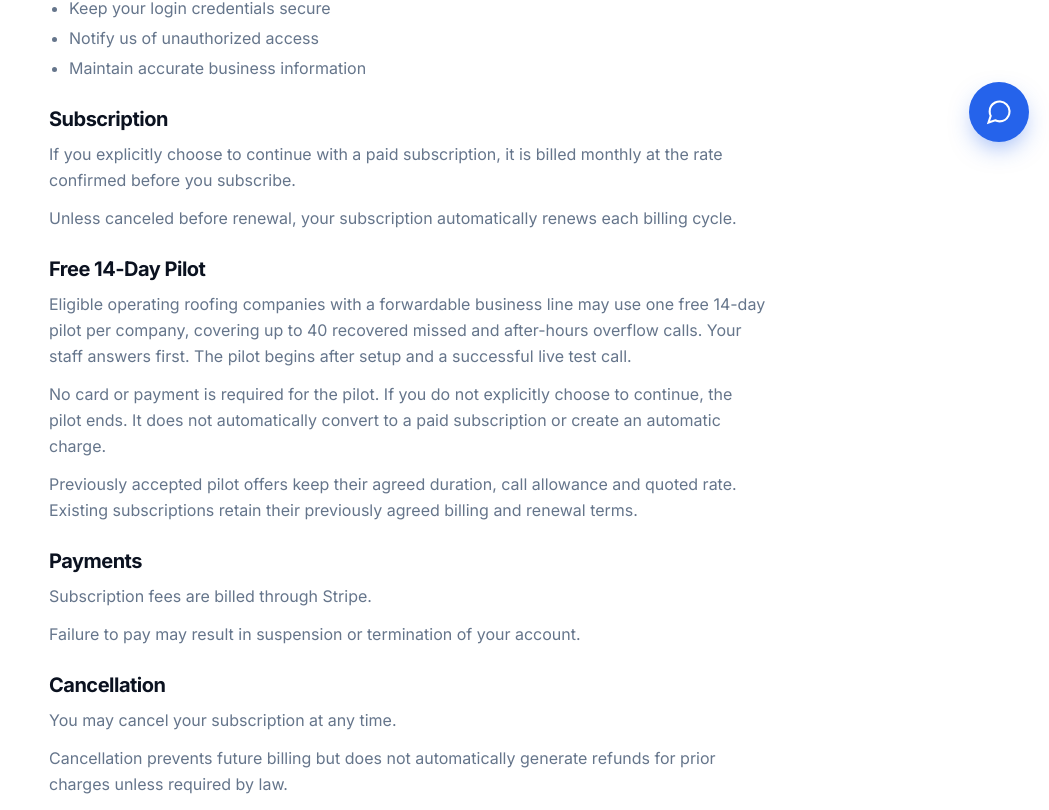
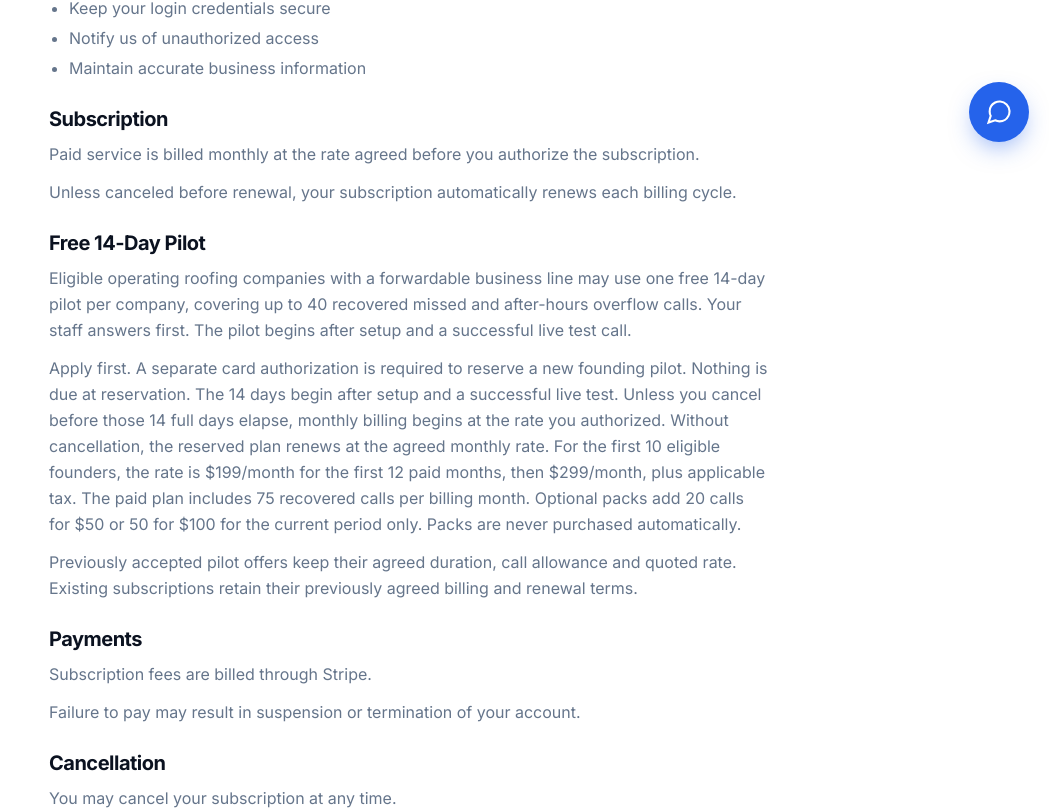
Before and after one commit to maag8484/Roofers-AI-Lead-Recovery, a React (Vite) app: page /terms in a window 1280 px wide. Shown: the part 638-1448 px from the top of the page, without its empty margins (231-1280 px from the left). Built offline with nearby package versions, Linux system fonts and the light colour scheme; no server answers.

Commit message:
Align founding reservation terms in src/pages/legal/TermsPage.jsx

```diff
--- a/src/pages/legal/TermsPage.jsx
+++ b/src/pages/legal/TermsPage.jsx
@@ -31,7 +31,7 @@ export default function TermsPage() {
       </LegalSection>
 
       <LegalSection heading="Subscription">
-        <p>If you explicitly choose to continue with a paid subscription, it is billed monthly at the rate confirmed before you subscribe.</p>
+        <p>Paid service is billed monthly at the rate agreed before you authorize the subscription.</p>
         <p className="mt-3">
           Unless canceled before renewal, your subscription automatically renews each billing cycle.
         </p>
@@ -40,7 +40,7 @@ export default function TermsPage() {
       <LegalSection heading="Free 14-Day Pilot">
         <p>Eligible operating roofing companies with a forwardable business line may use one free 14-day pilot per company, covering up to 40 recovered missed and after-hours overflow calls. Your staff answers first. The pilot begins after setup and a successful live test call.</p>
         <p className="mt-3">
-          No card or payment is required for the pilot. If you do not explicitly choose to continue, the pilot ends. It does not automatically convert to a paid subscription or create an automatic charge.
+          Apply first. A separate card authorization is required to reserve a new founding pilot. Nothing is due at reservation. The 14 days begin after setup and a successful live test. Unless you cancel before those 14 full days elapse, monthly billing begins at the rate you authorized. Without cancellation, the reserved plan renews at the agreed monthly rate. For the first 10 eligible founders, the rate is $199/month for the first 12 paid months, then $299/month, plus applicable tax. The paid plan includes 75 recovered calls per billing month. Optional packs add 20 calls for $50 or 50 for $100 for the current period only. Packs are never purchased automatically.
         </p>
         <p className="mt-3">Previously accepted pilot offers keep their agreed duration, call allowance and quoted rate. Existing subscriptions retain their previously agreed billing and renewal terms.</p>
       </LegalSection>
@@ -60,7 +60,7 @@ export default function TermsPage() {
 
       <LegalSection heading="Refund Policy">
         <p>
-          We offer a <strong>free 14-day pilot</strong>, up to 40 recovered calls, so eligible new customers can evaluate our platform without a charge. A paid subscription begins only if you explicitly choose to continue.
+          We offer a <strong>free 14-day pilot</strong>, up to 40 recovered calls, so eligible new customers can evaluate our platform without a charge. For newly reserved founding pilots, billing starts after the trial only under the separate authorization described above.
         </p>
         <p className="mt-3">After a paid subscription begins:</p>
         <ul className="mt-2 list-disc space-y-1 pl-5 text-muted-foreground">
```
